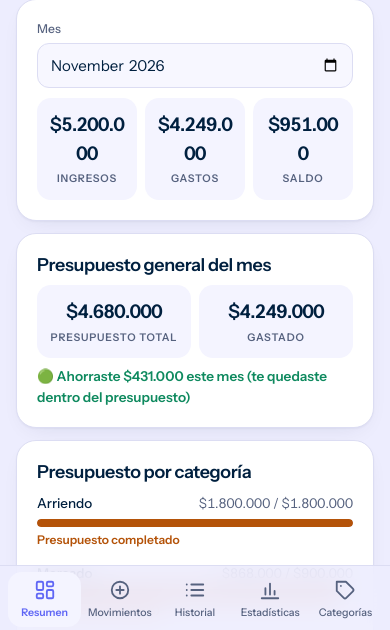
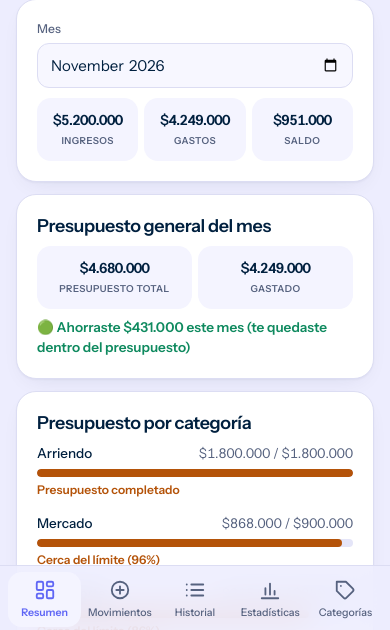
Before and after one commit to Miguel-UX-UI/Portafolio-Miguel, a plain HTML site: page finnta-app/index.html in a window 390 px wide. Both pictures are taken after a click on the element "Resumen". Shown: the part 211-841 px from the top of the page. Drawn offline with Linux system fonts and the light colour scheme.

Commit message:
Finnta: nueva portada con la app en vivo y montos sin cortes en móvil
- Portada del caso: foto ambiente con dos celulares (modo claro y oscuro), sin texto para que el titular HTML se lea limpio.
- Demo: los totales del Resumen y Estadísticas ya no se parten en pantallas angostas.

Co-Authored-By: Claude Opus 5.5 <noreply@anthropic.com>

```diff
--- a/finnta-app/index.html
+++ b/finnta-app/index.html
@@ -182,6 +182,12 @@ button.secondary:hover{background:var(--surface-2);filter:none;}
 #resumen > .card:first-of-type input{background:var(--hero-tile);border-color:var(--hero-line);color:var(--hero-fg);color-scheme:dark;max-width:220px;}
 #resumen > .card:first-of-type .summary > div{background:var(--hero-tile);border:1px solid var(--hero-line);}
 #resumen > .card:first-of-type .num{color:var(--hero-fg);font-size:1.4rem;font-weight:500;}
+@media (max-width:520px){
+  .summary{gap:6px;}
+  .summary > div{padding:12px 4px;}
+  .summary .num, #resumen > .card:first-of-type .num{font-size:clamp(.8rem, 3.6vw, 1.05rem);white-space:nowrap;overflow-wrap:normal;letter-spacing:-.04em;}
+  .summary .lbl{font-size:.6rem;letter-spacing:.05em;}
+}
 #resumen > .card:first-of-type .lbl{color:var(--hero-sub);}
 
 .tx{display:flex;justify-content:space-between;align-items:center;gap:10px;padding:11px 0;border-bottom:1px solid var(--line);font-size:.9rem;}
```
Also changed, not shown: img/proyectos/finnta/portada-1920.jpg, img/proyectos/finnta/portada-1920.webp, img/proyectos/finnta/portada-960.jpg, img/proyectos/finnta/portada-960.webp.
